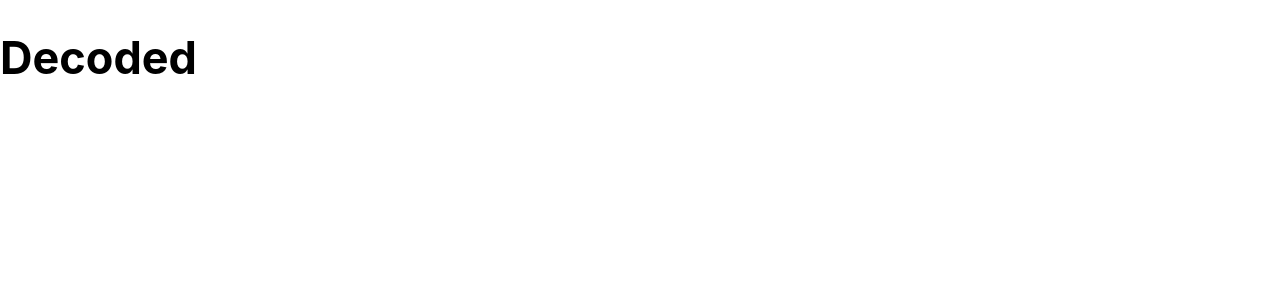
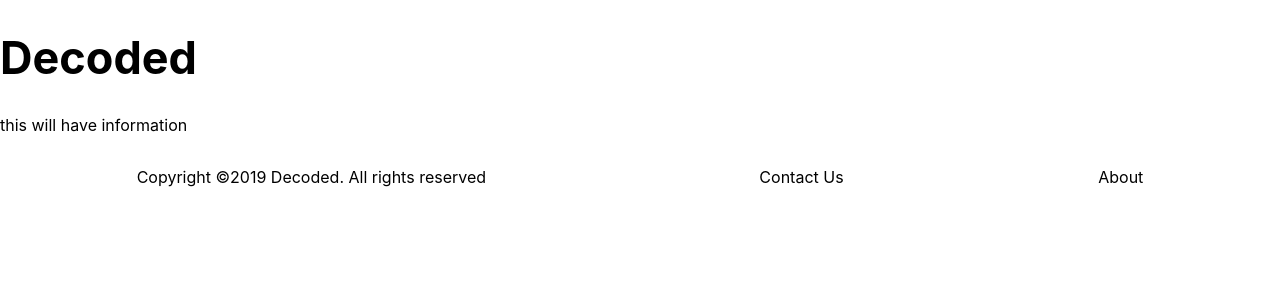
Before and after one commit to ch04937/decoded, a React (Create React App) app: page / in a window 1280 px wide. Shown: the top 300 px of the page. Built offline with nearby package versions, Linux system fonts and the light colour scheme.

Commit message:
updating project

```diff
--- a/package.json
+++ b/package.json
@@ -8,6 +8,7 @@
     "react-scripts": "2.1.1"
   },
   "scripts": {
+    "start": "react-scripts start",
     "dev": "react-scripts start --port $PORT",
     "build": "react-scripts build",
     "test": "react-scripts test",
--- a/src/App.js
+++ b/src/App.js
@@ -1,5 +1,7 @@
 import React from 'react';
 import './App.css';
+
+import Footer from './components/Footer'
 
 function App() {
   return (
@@ -8,7 +10,10 @@ function App() {
         <h1>Decoded</h1>
       </header>
       <body>
+        <p>this will have information</p>
+        <Footer />
       </body>
+
     </>
   );
 }
--- /dev/null
+++ b/src/components/Footer.css
@@ -0,0 +1,10 @@
+.footer-container{
+    display: flex;
+    justify-content: space-around
+}
+.footer-links{
+    display: flex;
+    flex-direction: row;
+    justify-content: space-between;
+    width: 30%;
+}
--- /dev/null
+++ b/src/components/Footer.js
@@ -0,0 +1,17 @@
+import React from 'react';
+import './Footer.css'
+
+const Footer = () => {
+    return (
+        <div className = "footer-container">
+            <p>Copyright ©2019 Decoded. All rights reserved</p>
+
+            <div className="footer-links"  >
+                <p>Contact Us</p>
+                <p>About</p>
+            </div>
+        </div>
+    );
+};
+
+export default Footer;
```
